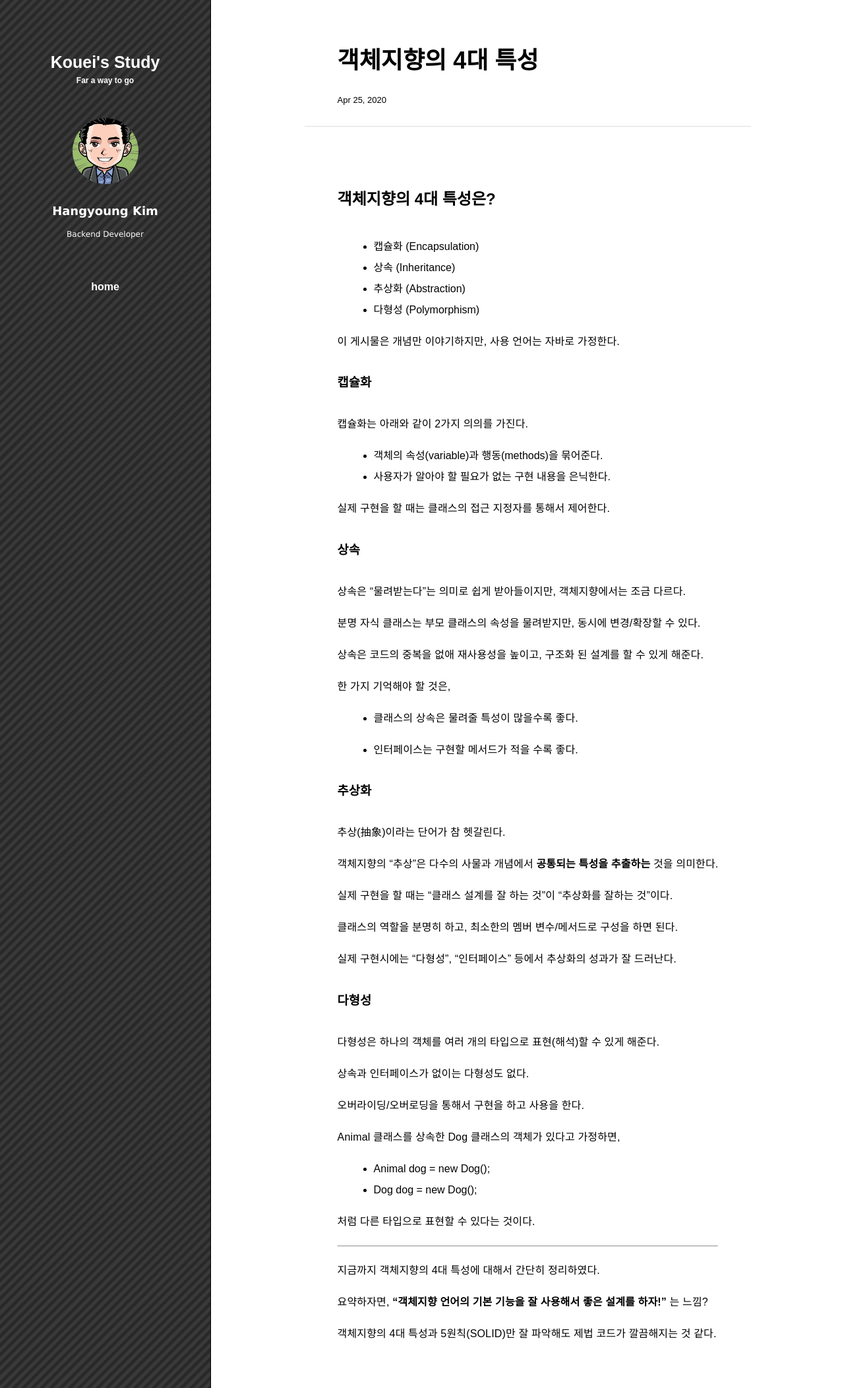
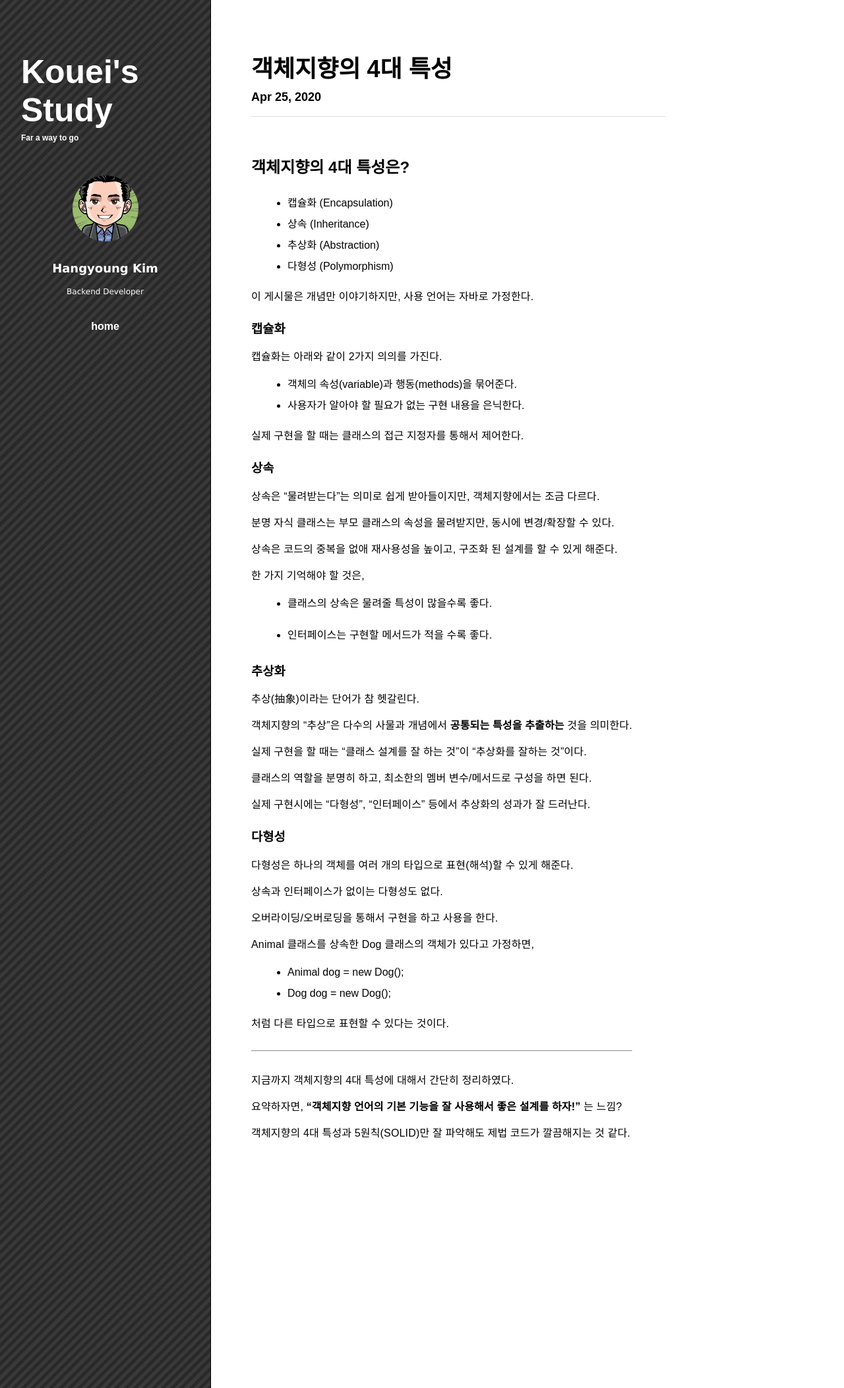
Before and after one commit to kouei-dev/kouei-dev.github.io, a Jekyll site: the page built from _posts/2020-04-25-객체지향의-특성.md, in a window 1280 px wide. Shown: the whole page at 66% size. Built offline with Jekyll 4.4.1, drawn with Linux system fonts in a browser that asks for light colours.

Commit message:
[fix] post css updated for better look

```diff
--- a/_sass/components/_layout.scss
+++ b/_sass/components/_layout.scss
@@ -34,7 +34,7 @@
   }
 
   header .header-top-area {
-    height: $header-height-top-area;
+    height: 30em;
   }
 
   header .header-top-area .wrapper-title {
@@ -43,25 +43,21 @@
 
   header .header-top-area .wrapper-title .site-title {
     visibility: visible;
-
     display: block;
-
-    margin-right: 0px;
-    margin-bottom: 0px;
-
-    text-align: center;
+    margin-left: 10%;
+    text-align: left;
     color: white;
-    font-size: 25px;
+    font-size: 50px;
     font-weight: bold;
     text-decoration: none;
   }
 
   header .header-top-area .wrapper-title .sub-title {
+    margin-left: 10%;
     margin-top: 6px;
     margin-right: 0px;
-
     color: white;
-    text-align: center;
+    text-align: left;
     font-size: 12px;
     font-weight: bold;
   }
@@ -103,7 +99,6 @@
   }
 
   header .header-bottom-area {
-    margin-top: 20px;
   }
 
   header .header-page-list {
@@ -295,55 +290,59 @@
     max-width: 800px;
     height: 100%;
     background-color: #FFFFFF;
-    margin: auto;
+    margin-left: 60px;
     vertical-align: middle;
   }
 
   .post .post-header {
     text-align: left;
-    padding-left: $post-padding-left;
     padding-right: $post-padding-left;
-    margin-bottom: 2rem;
   }
 
   .post .post-header .post-title-body {
+    padding-top: 75px;
     font-size: 24px;
   }
 
+  .post .post-header .post-title-body h1 {
+    margin: 0;
+  }
+
   .post .post-header .post-title {
-    padding-top: 32px;
   }
 
   .post .post-header .post-date {
-    margin-top: 7px;
-    font-size: 13px;
+    margin-top: 10px;
+    font-size: 18px;
+    font-weight: bold;
   }
 
   .post .post-content {
     min-width: 500px;
-    padding-left: $post-padding-left;
     padding-right: $post-padding-left;
-    padding-top: 30px;
-    line-height: 200%;
+    padding-top: 5px;
   }
 
   .post .post-content h2 {
-    line-height: 300%;
+    margin-top: 30px;
+    line-height: 150%;
   }
 
   .post .post-content h3 {
-    line-height: 300%;
+    margin-top: 30px;
+    line-height: 100%;
   }
 
   .post .post-content hr {
-    margin-top: 20px;
-    margin-bottom: 20px;
+    margin-top: 30px;
+    margin-bottom: 30px;
   }
 
   .post .post-content ul {
     margin-left: 15px;
     margin-top: 10px;
     margin-bottom: 10px;
+    line-height: 200%;
   }
 
   .post .post-content p {
@@ -648,26 +647,28 @@
     padding-left: $post-padding-left-mobile;
     padding-right: $post-padding-left-mobile;
     padding-top: 30px;
-    line-height: 200%;
   }
 
   .post .post-content h2 {
-    line-height: 300%;
+    margin-top: 30px;
+    line-height: 150%;
   }
 
   .post .post-content h3 {
-    line-height: 300%;
+    margin-top: 30px;
+    line-height: 100%;
   }
 
   .post .post-content hr {
-    margin-top: 20px;
-    margin-bottom: 20px;
+    margin-top: 30px;
+    margin-bottom: 30px;
   }
 
   .post .post-content ul {
     margin-left: 15px;
     margin-top: 10px;
     margin-bottom: 10px;
+    line-height: 200%;
   }
 
   .post .post-content p {
```
